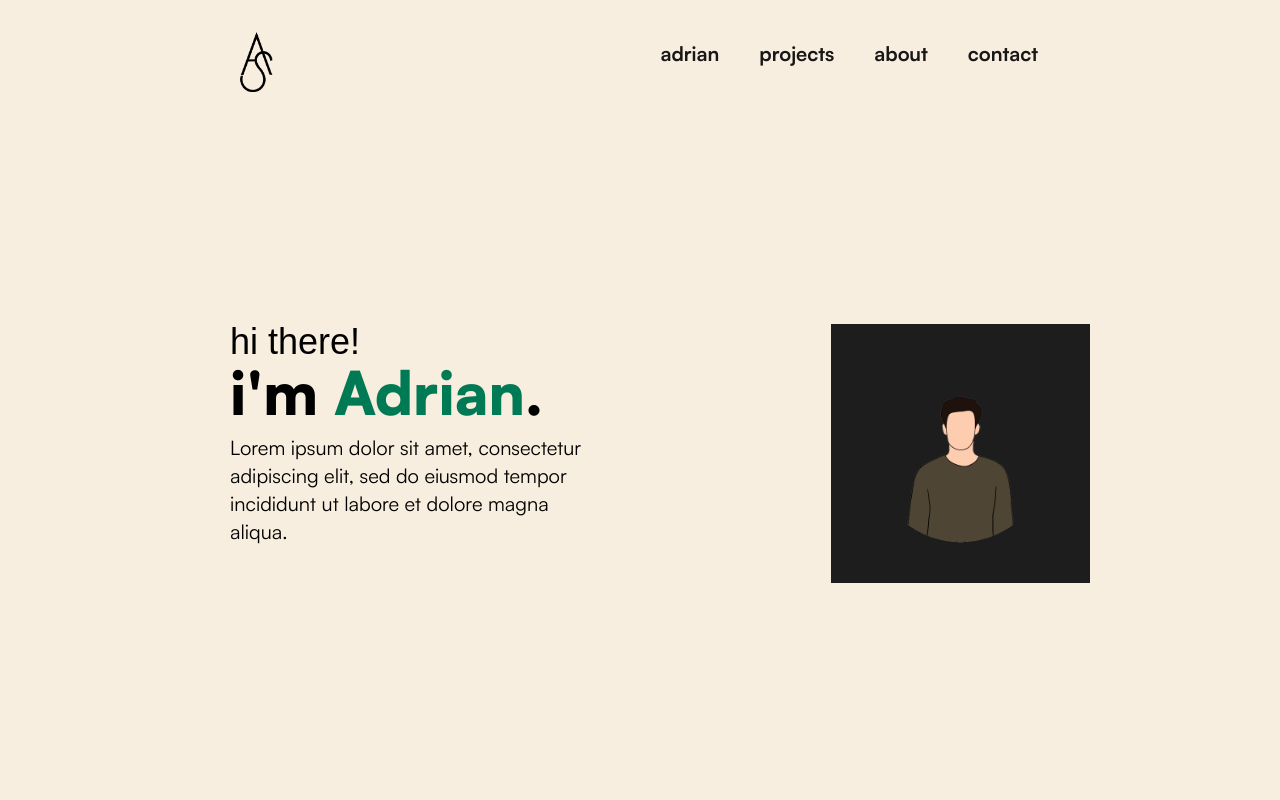
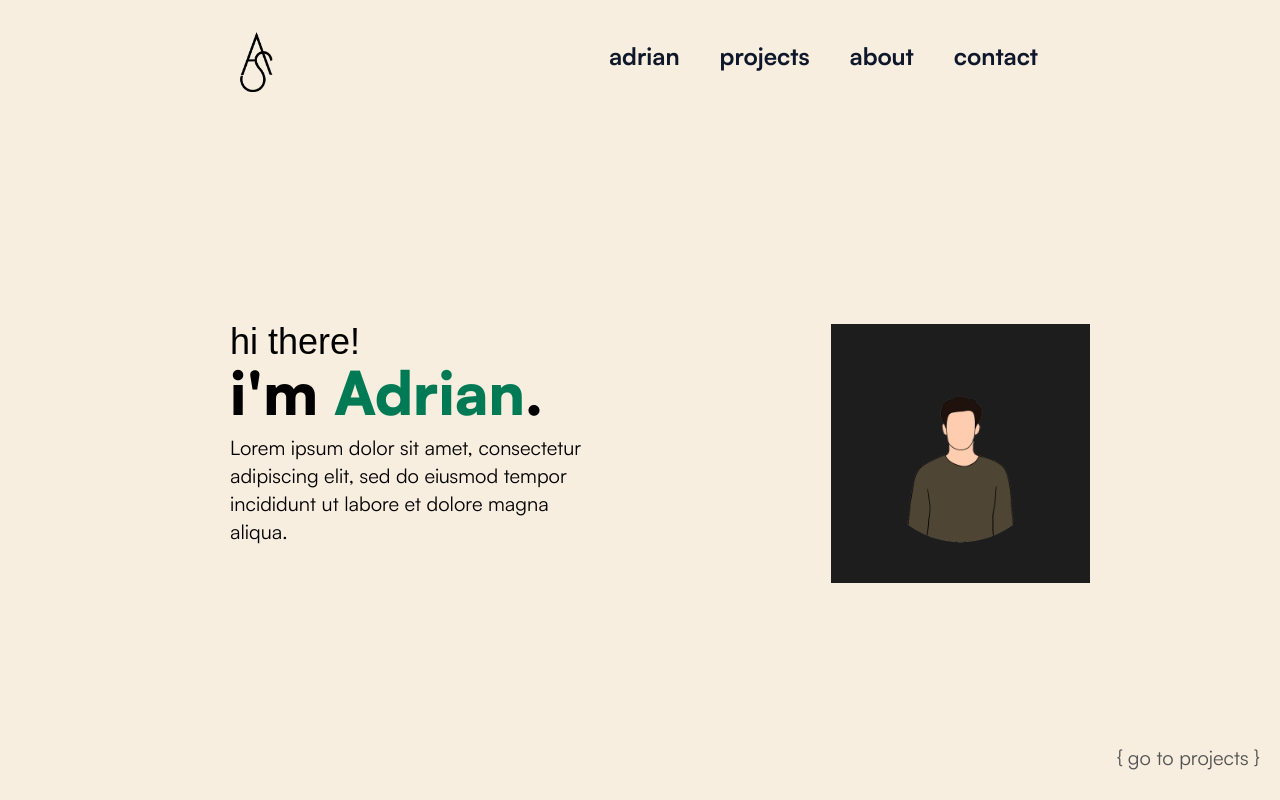
Before and after one commit to asounthala/portfolio, a React (Vite) app: page / in a window 1280 px wide. Built offline with nearby package versions, Linux system fonts and the light colour scheme; a web font is replaced by a local one.

Commit message:
Add a link to projects at bottom of page

```diff
--- a/src/components/pages/Home.jsx
+++ b/src/components/pages/Home.jsx
@@ -18,6 +18,10 @@ const Home = () => {
             <img src="src/assets/images/portrait.png" alt="arrow" className='w-64 md:w-[500px]'/>
         </div>
       </div>
+      <a href="/projects"
+        className='text-neutral-600 hover:underline text-lg md:text-xl absolute bottom-7 right-5'>
+        &#123; go to projects  &#125;
+      </a>
     </div>
   )
 }
--- a/src/components/ui/Navbar.jsx
+++ b/src/components/ui/Navbar.jsx
@@ -24,7 +24,7 @@ const Navbar = () => {
       </a>
 
       {isMobile ? <HamburgerMenu /> :
-        <div className='font-satoshi-bold text-xl text-neutral-900 '>
+        <div className='font-satoshi-bold text-2xl text-slate-900 '>
           <ul className='flex space-x-2 '>
             <li className='inline-block px-4 py-2 hover:underline'>
               <a href="/">adrian</a>
```
